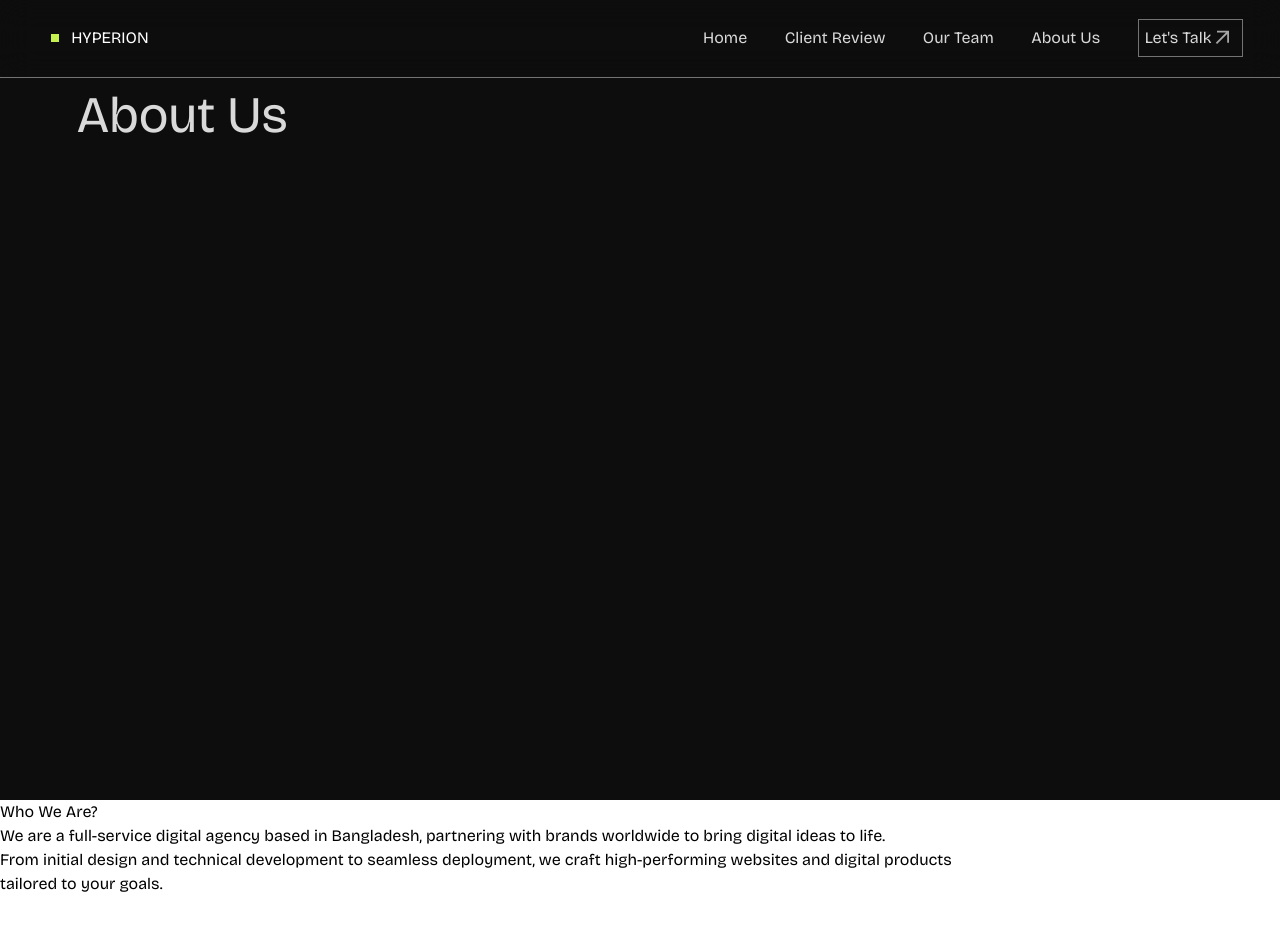
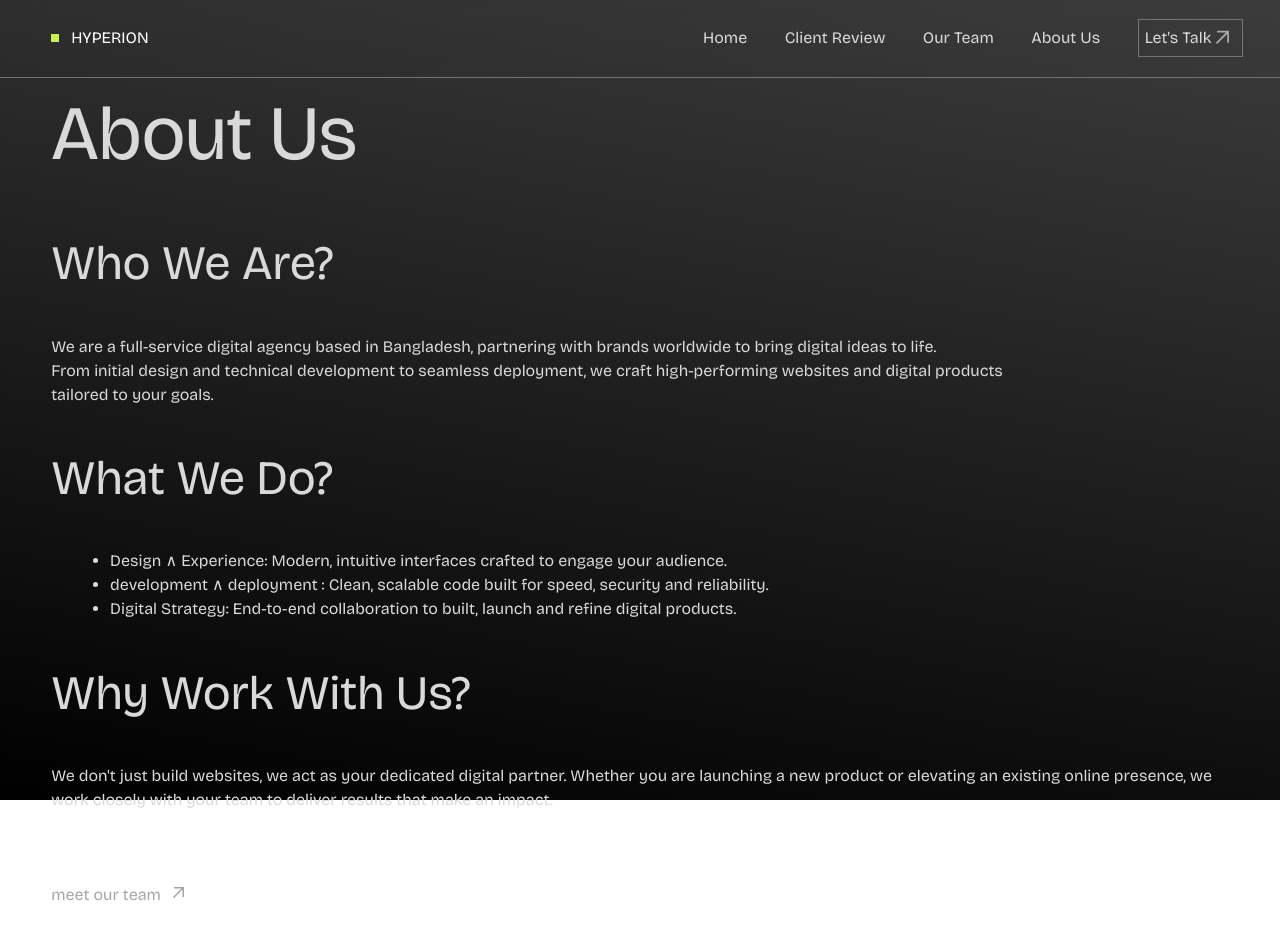
Before and after one commit to nazmus-sadat9/team, a Next.js app in the folder frontend/: page /about in a window 1280 px wide. Shown: the top 940 px of the page. Before the commit the page ends 896 px from the top, so only its background shows below. Built offline with nearby package versions, Linux system fonts and the light colour scheme.

Commit message:
feat: complete the about page

```diff
--- a/frontend/app/about/page.tsx
+++ b/frontend/app/about/page.tsx
@@ -1,15 +1,20 @@
 import Navbar from "../components/Navbar";
+import Image from "next/image";
 
 const page = () => {
   return (
-        <div className="w-full font-mainfont">
+    <div className="linearBg w-full font-mainfont h-screen">
       <Navbar />
-            <div className="w-full h-screen bg-background p-[6%]">
-                <h2 className="text-[clamp(2rem,4vw,5rem)] text-gray">About Us</h2>
+
+      <div className="py-[6%] px-[4%] w-full h-full flex flex-col">
+        <div className="w-full">
+          <h2 className="text-[clamp(2rem,6vw,5rem)] text-gray">About Us</h2>
         </div>
 
-            <div>
-                <span>Who We Are?</span>
+        <div className="text-gray">
+          <h3 className="text-[clamp(1.8rem,4vw,3rem)] py-[3%]">
+            Who We Are?
+          </h3>
 
           <p>
             We are a full-service digital agency based in Bangladesh, partnering with brands worldwide to bring digital ideas to life. <br />
@@ -18,7 +23,41 @@ const page = () => {
           </p>
         </div>
 
+      <div className="text-gray">
+        <h3 className="text-[clamp(1.8rem,4vw,3rem)] py-[3%]">
+          What We Do?
+        </h3>
 
+        <ul className="list-disc w-full pl-[5%]">
+          <li>Design &and; Experience: Modern, intuitive interfaces crafted to engage your audience.</li>
+          <li>development &and; deployment : Clean, scalable code built for speed, security and reliability.</li>
+          <li>Digital Strategy: End-to-end collaboration to built, launch and refine digital products.</li>
+        </ul>
+      </div>
+
+      <div className="w-full text-gray">
+          <h3 className="text-[clamp(1.8rem,4vw,3rem)] py-[3%]">
+            Why Work With Us?
+          </h3>
+
+        <p>
+          We don&apos;t just build websites, we act as your dedicated digital partner. Whether you are launching a new product or elevating an existing online presence, we work closely with your team to deliver results that make an impact.
+        </p>
+      </div>
+
+      <div className="w-full py-[6%] text-lightGray uppercase">
+        <button className="flex gap-2">
+          <span>meet our team</span>
+          <Image
+            src="/arrow_outward.svg"
+            alt="arrow icon"
+            width={20}
+            height={20}
+          />
+        </button>
+      </div>
+
+      </div>
     </div>
   );
 }
--- /dev/null
+++ b/frontend/app/not-found.tsx
@@ -0,0 +1,9 @@
+const page = () => {
+  return (
+    <div>
+      404
+    </div>
+  );
+}
+
+export default page;
--- a/frontend/app/page.tsx
+++ b/frontend/app/page.tsx
@@ -7,7 +7,7 @@ import SectionThree from "./components/Home/SectionThree";
 
 const page = () => {
   return(
-    <main className="w-screen overflow-x-hidden flex flex-col items-center">
+    <main className="w-screen font-mainfont overflow-x-hidden flex flex-col items-center">
 
       <Navbar />
 
@@ -26,8 +26,8 @@ const page = () => {
 
         <h2 className="text-[clamp(3rem,6vw,7rem)] leading-[1.3] font-mainfont text-[#fff]">
           We bring <br />
-          <span className="italic text-acent">Ideas</span> <br />
-          to <span className="italic text-acent">real</span> life!
+          <span className="italic font-serif text-acent">Ideas</span> <br />
+          to <span className="italic font-serif text-acent">real</span> life!
         </h2>
 
         <div className="w-full">
```
Also changed, not shown: frontend/app/globals.css (line endings or trailing spaces). Lines whose indentation alone changed are shown as unchanged.
